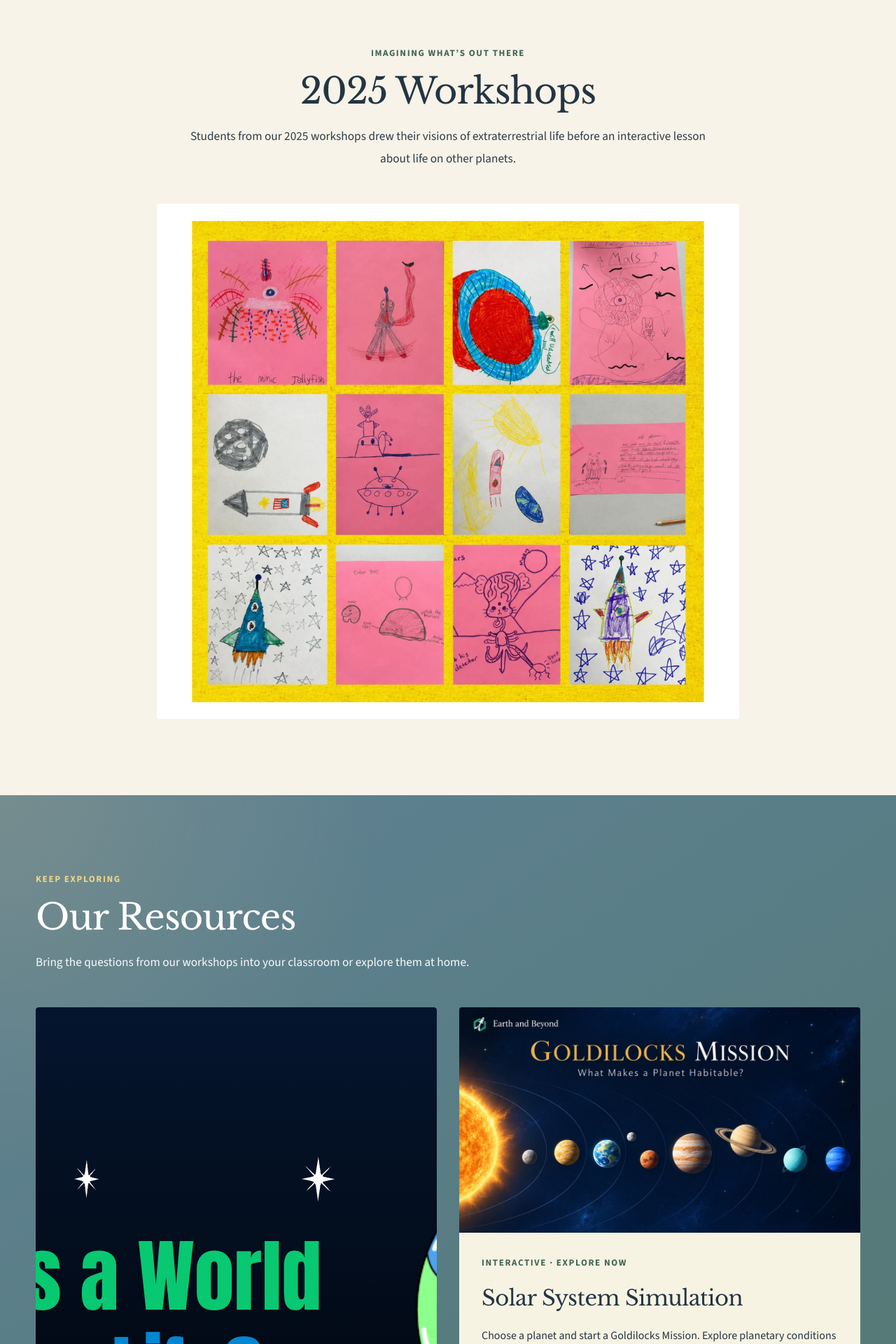
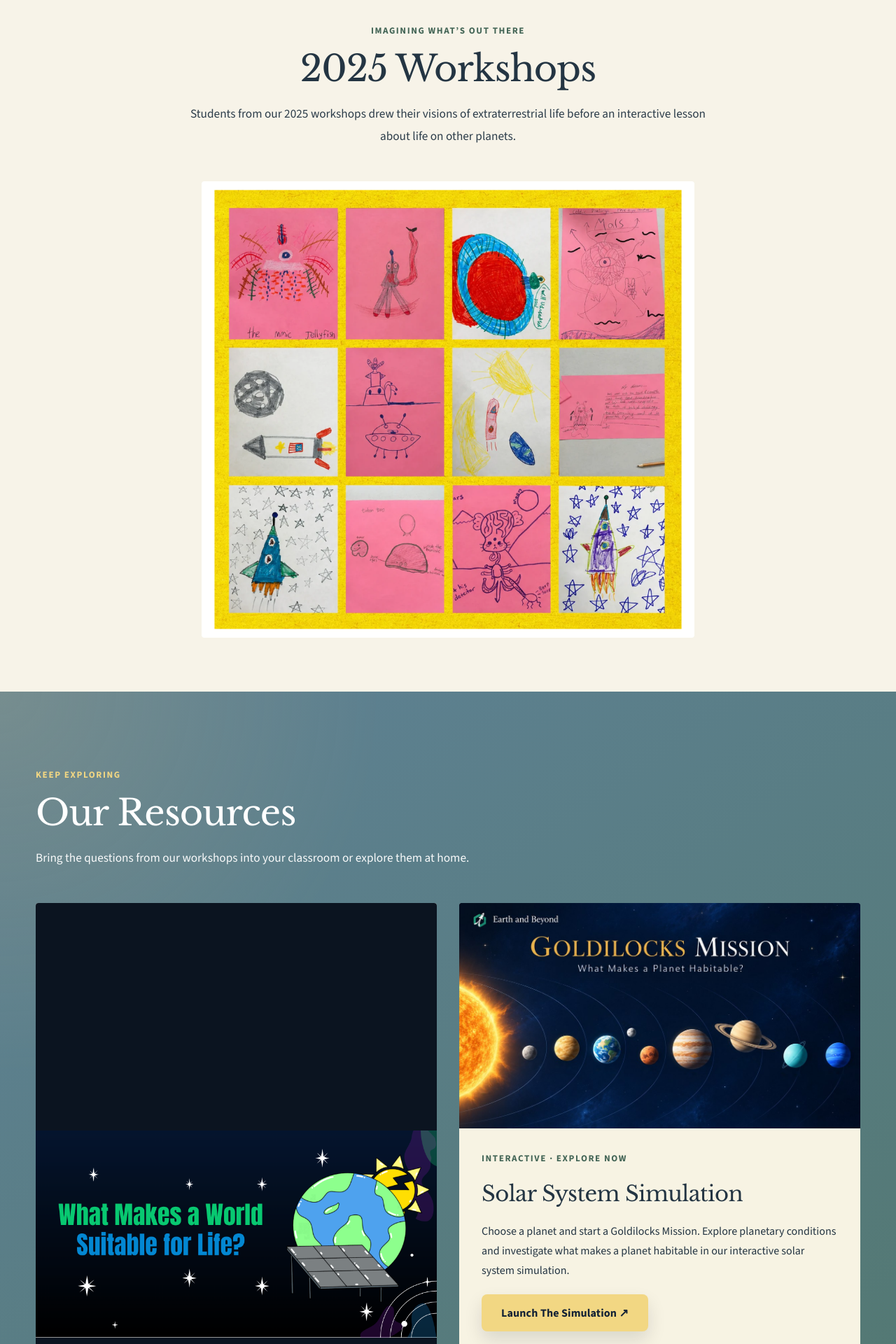
Before and after one commit to JLA30000/Earth_and_Beyond, a React (Vite) app: page /initiatives in a window 1280 px wide. Shown: the part 3980-5900 px from the top of the page at 70% size. Built offline with nearby package versions, Linux system fonts and the light colour scheme.

Commit message:
Tighten 2025 collage and curriculum cover

```diff
--- a/src/index.css
+++ b/src/index.css
@@ -835,6 +835,10 @@ button:focus-visible {
   background: #142936;
 }
 
+.initiative-chapter--2025 {
+  padding: clamp(3.5rem, 6vw, 4.8rem) 0;
+}
+
 .chapter-heading {
   max-width: 48rem;
   margin-bottom: 3rem;
@@ -933,7 +937,7 @@ button:focus-visible {
 }
 
 .archive-gallery__collage {
-  width: min(100%, 52rem);
+  width: min(100%, 44rem);
   display: grid;
   justify-items: center;
   gap: 0.8rem;
@@ -943,7 +947,7 @@ button:focus-visible {
 
 .archive-gallery__image {
   width: 100%;
-  aspect-ratio: 1.13;
+  aspect-ratio: 1.08;
   overflow: hidden;
   border-radius: 4px;
 }
@@ -953,7 +957,7 @@ button:focus-visible {
   height: 100%;
   object-fit: cover;
   object-position: center 50%;
-  transform: scale(1.28);
+  transform: scale(1.38);
 }
 
 .archive-gallery__collage figcaption {
@@ -983,6 +987,11 @@ button:focus-visible {
 .resource-card__image {
   aspect-ratio: 16 / 9;
   object-fit: cover;
+}
+
+.resource-card__image--art {
+  object-fit: contain;
+  background: var(--space-navy);
 }
 
 .resource-card__image--map {
--- a/src/pages/Initiatives.jsx
+++ b/src/pages/Initiatives.jsx
@@ -109,7 +109,7 @@ export default function Initiatives() {
         </div>
       </section>
 
-      <section id="workshops-2025" className="section-cream initiative-chapter" aria-labelledby="workshops-2025-title">
+      <section id="workshops-2025" className="section-cream initiative-chapter initiative-chapter--2025" aria-labelledby="workshops-2025-title">
         <div className="section-inner">
           <header className="chapter-heading chapter-heading--centered fade-in-up">
             <p className="eyebrow">Imagining what&rsquo;s out there</p>
```
